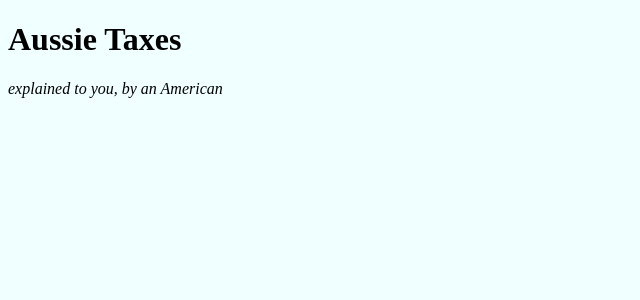
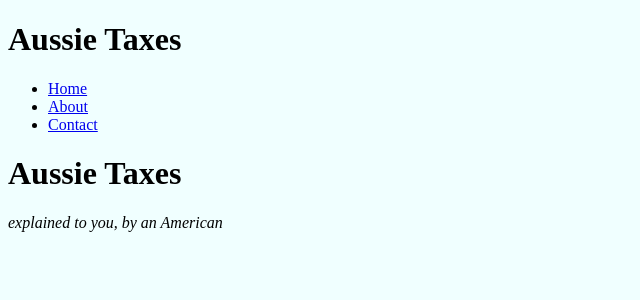
Before and after one commit to simplycycling/aussie_taxes, a Django app: page / in a window 1280 px wide. Shown: the top 300 px of the page, without its empty margins (0-640 px from the left). Run offline with Django 3.2, Linux system fonts and the light colour scheme.

Commit message:
Contact and About pages set up

```diff
--- /dev/null
+++ b/aussie_monthly_net/templates/about.html
@@ -0,0 +1,6 @@
+{% extends 'layouts/base.html' %}
+{% block title %}About - {{ block.super }}{% endblock %}
+{% block content %}
+    <h1>About page</h1>
+    <p>About content</p>
+{% endblock %}
--- /dev/null
+++ b/aussie_monthly_net/templates/contact.html
@@ -0,0 +1,6 @@
+{% extends 'layouts/base.html' %}
+{% block title %}Contact - {{ block.super }}{% endblock %}
+{% block content %}
+    <h1>Contact page</h1>
+    <i>Contact content</i>
+{% endblock %}
--- a/aussie_monthly_net/templates/index.html
+++ b/aussie_monthly_net/templates/index.html
@@ -1,13 +1,6 @@
-{% load staticfiles %}
-<!DOCTYPE html>
-<html lang="en">
-<head>
-    <meta charset="UTF-8">
-    <title>Aussie Taxes</title>
-    <link rel="stylesheet" href="{% static 'css/style.css' %}" />
-</head>
-<body>
+{% extends 'layouts/base.html' %}
+{% block title %}Homepage - {{ block.super }}{% endblock %}
+{% block content %}
     <h1>Aussie Taxes</h1>
     <i>explained to you, by an American</i>
-</body>
-</html>
+{% endblock %}
--- /dev/null
+++ b/aussie_monthly_net/templates/layouts/base.html
@@ -0,0 +1,34 @@
+{% load staticfiles %}
+<!DOCTYPE html>
+<html lang="en">
+    <head>
+        <meta charset="UTF-8">
+        <title>
+            {% block title %}
+                Aussie Taxes
+            {% endblock %}
+        </title>
+        <link rel="stylesheet" href="{% static 'css/style.css' %}" />
+        {% block header %}{% endblock %}
+    </head>
+    <body>
+        <header>
+            <h1>Aussie Taxes</h1>
+            <nav>
+                <ul>
+                    <li>
+                        <a href="{% url 'home' %}">Home</a>
+                    </li>
+                    <li>
+                        <a href="{% url 'about' %}">About</a>
+                    </li>
+                    <li>
+                        <a href="{% url 'contact' %}">Contact</a>
+                    </li>
+                </ul>
+            </nav>
+        </header>
+        {% block content %}{% endblock %}
+        {% block footer %}{% endblock %}
+    </body>
+</html>
--- a/aussie_taxes/urls.py
+++ b/aussie_taxes/urls.py
@@ -13,13 +13,17 @@ Including another URLconf
     1. Import the include() function: from django.conf.urls import url, include
     2. Add a URL to urlpatterns:  url(r'^blog/', include('blog.urls'))
 """
-from django.conf.urls import url, patterns, include
+from django.conf.urls import url, include
 from django.contrib import admin
+from django.views.generic import TemplateView
 
 from aussie_monthly_net import views
 
-
 urlpatterns = [
     url(r'^$', views.index, name='home'),
+    url(r'^about/$',
+        TemplateView.as_view(template_name='about.html'), name='about'),
+    url(r'^contact/$',
+        TemplateView.as_view(template_name='contact.html'), name='contact'),
     url(r'^admin/', include(admin.site.urls))
 ]
```
